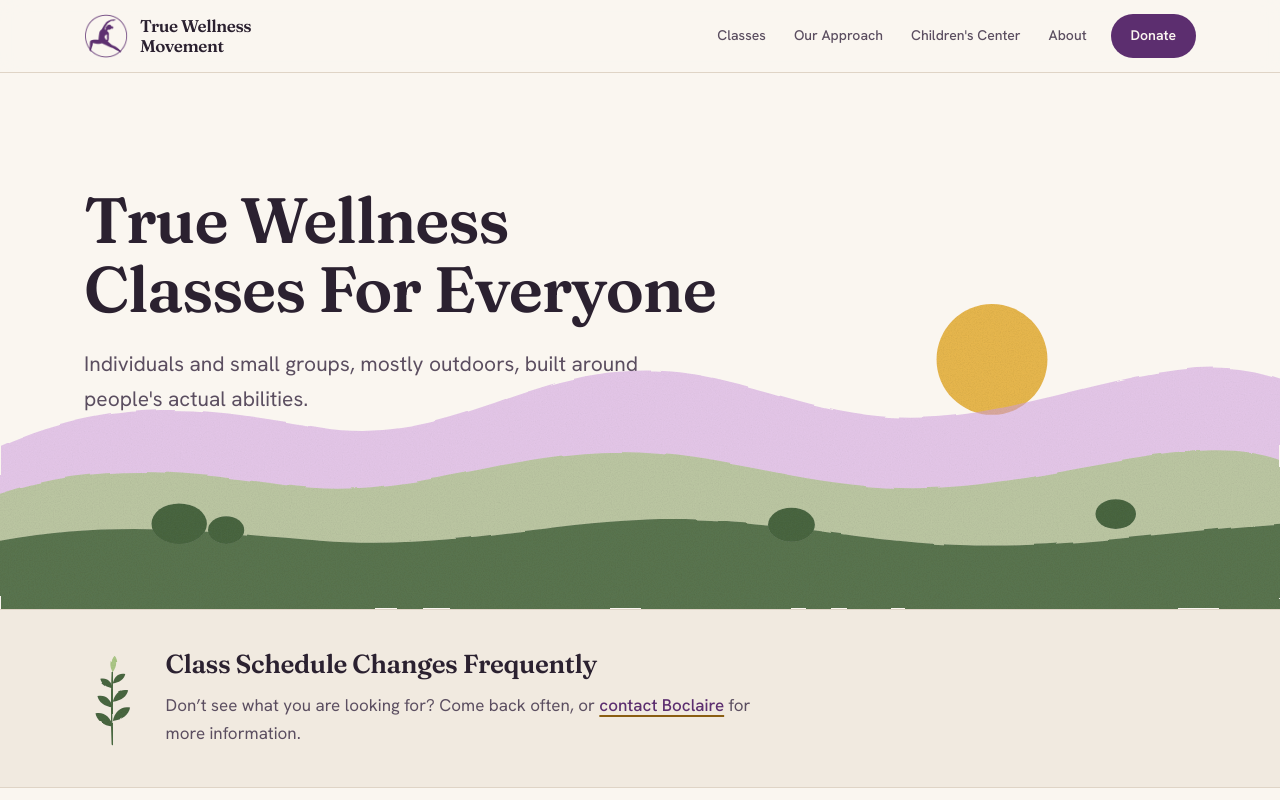
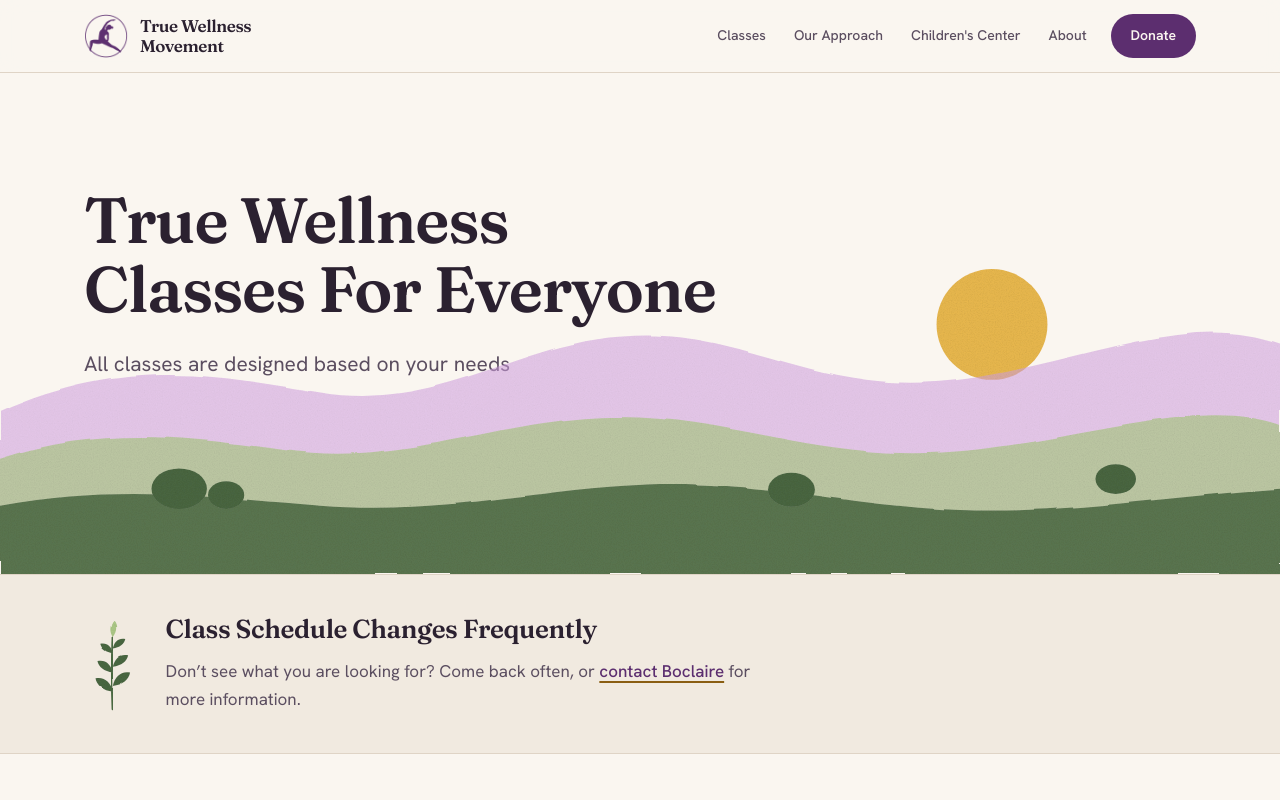
Before and after one commit to ndxtraders/True-Wellness, a Next.js app: page /classes in a window 1280 px wide. Shown: the top 800 px of the page. Built offline with nearby package versions, Linux system fonts and the light colour scheme.

Commit message:
Revise class description for clarity and focus
Updated class description to emphasize customization based on individual needs.

```diff
--- a/src/app/classes/page.tsx
+++ b/src/app/classes/page.tsx
@@ -212,7 +212,7 @@ export default function ClassesPage() {
               True Wellness Classes For Everyone
             </h1>
             <p className="mt-6 max-w-xl text-body-lg text-ink-muted">
-              Individuals and small groups, mostly outdoors, built around people's actual abilities.
+             All classes are designed based on your needs
             </p>
           </div>
         </div>
```
